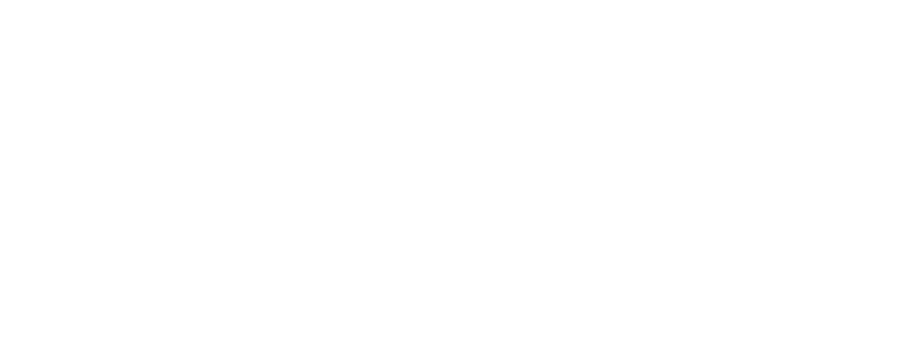
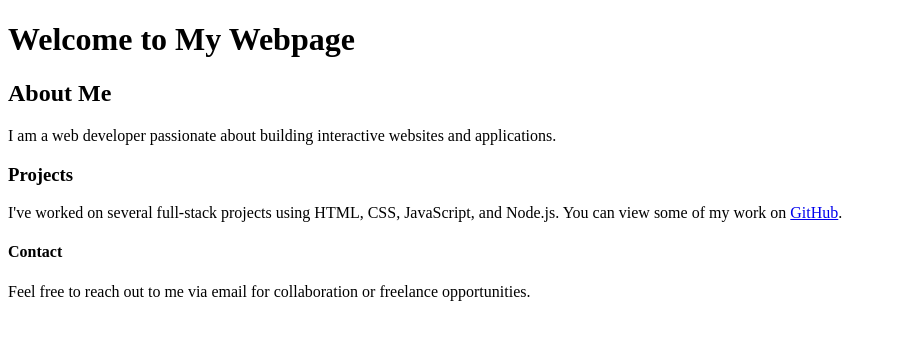
Before and after one commit to Himanshuj0311/Iteration-2, a plain HTML site: page WebDev.html in a window 1280 px wide. Shown: the whole page, without its empty margins (0-897 px from the left). Drawn offline with Linux system fonts and the light colour scheme.

Commit message:
Update WebDev.html

```diff
--- a/WebDev.html
+++ b/WebDev.html
@@ -9,3 +9,33 @@
 
 </body>
 </html>
+
+
+<!DOCTYPE html>
+<html>
+  <head>
+    <title>My Informative Webpage</title>
+  </head>
+  <body>
+
+    <h1>Welcome to My Webpage</h1>
+
+    <h2>About Me</h2>
+    <p>
+      I am a web developer passionate about building interactive websites and applications.
+    </p>
+
+    <h3>Projects</h3>
+    <p>
+      I've worked on several full-stack projects using HTML, CSS, JavaScript, and Node.js.
+      You can view some of my work on
+      <a href="https://github.com/Himanshuj0311" target="_blank">GitHub</a>.
+    </p>
+
+    <h4>Contact</h4>
+    <p>
+      Feel free to reach out to me via email for collaboration or freelance opportunities.
+    </p>
+
+  </body>
+</html>
```
